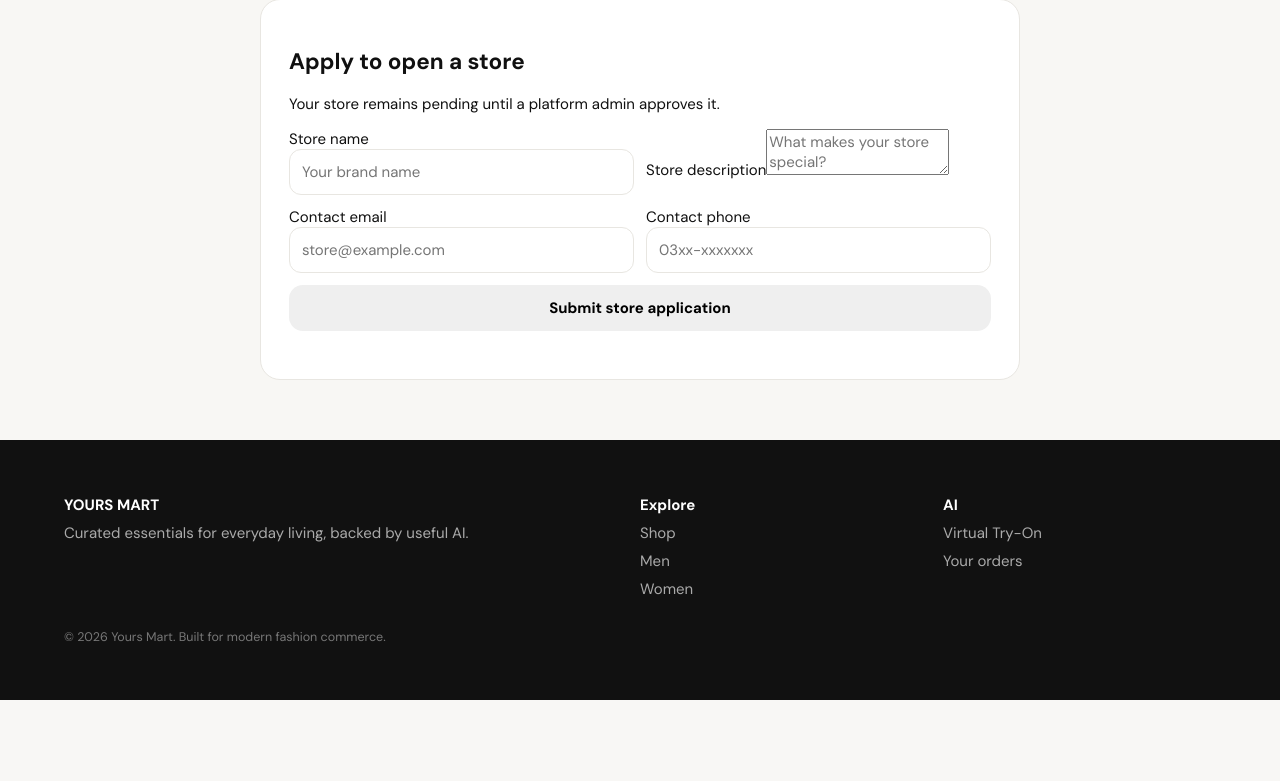
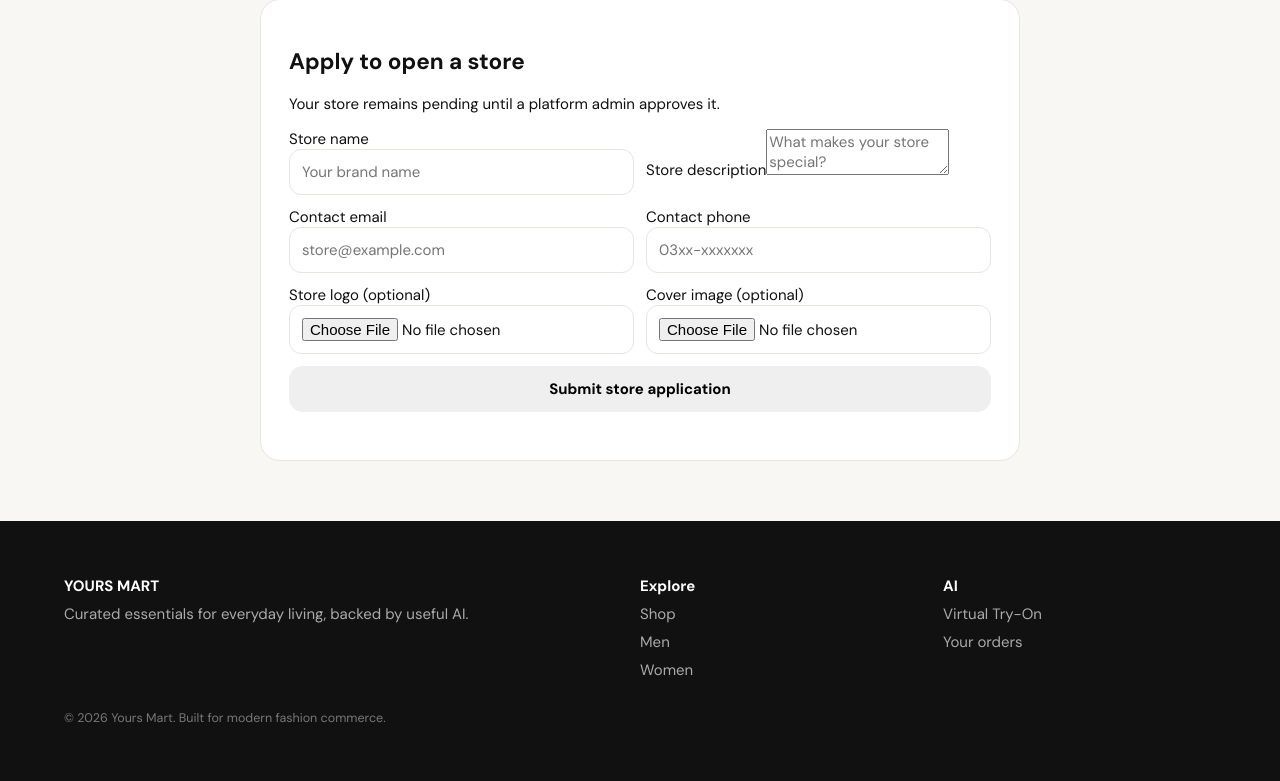
Before and after one commit to Taha-Del-eng/webdev, a Flask app: template templates/vendor.html in a window 1280 px wide. Shown: the part 352-1133 px from the top of the page. Before the commit the page ends 1052 px from the top, so only its background shows below. Run offline with Flask 3, Linux system fonts and the light colour scheme; the template is opened without the code that fills it, so the values that code supplies are empty; some libraries are stand-ins or nearby versions.

Commit message:
ui: allow store logo and cover uploads during onboarding

```diff
--- a/templates/vendor.html
+++ b/templates/vendor.html
@@ -12,6 +12,8 @@
     <label>Store description<textarea name="description" maxlength="2000" placeholder="What makes your store special?"></textarea></label>
     <label>Contact email<input type="email" name="contact_email" maxlength="180" placeholder="store@example.com"></label>
     <label>Contact phone<input name="contact_phone" maxlength="40" placeholder="03xx-xxxxxxx"></label>
+    <label>Store logo (optional)<input type="file" name="logo_file" accept="image/jpeg,image/png,image/webp"></label>
+    <label>Cover image (optional)<input type="file" name="cover_file" accept="image/jpeg,image/png,image/webp"></label>
     <button class="btn" type="submit">Submit store application</button>
   </form>
 </section>
```
